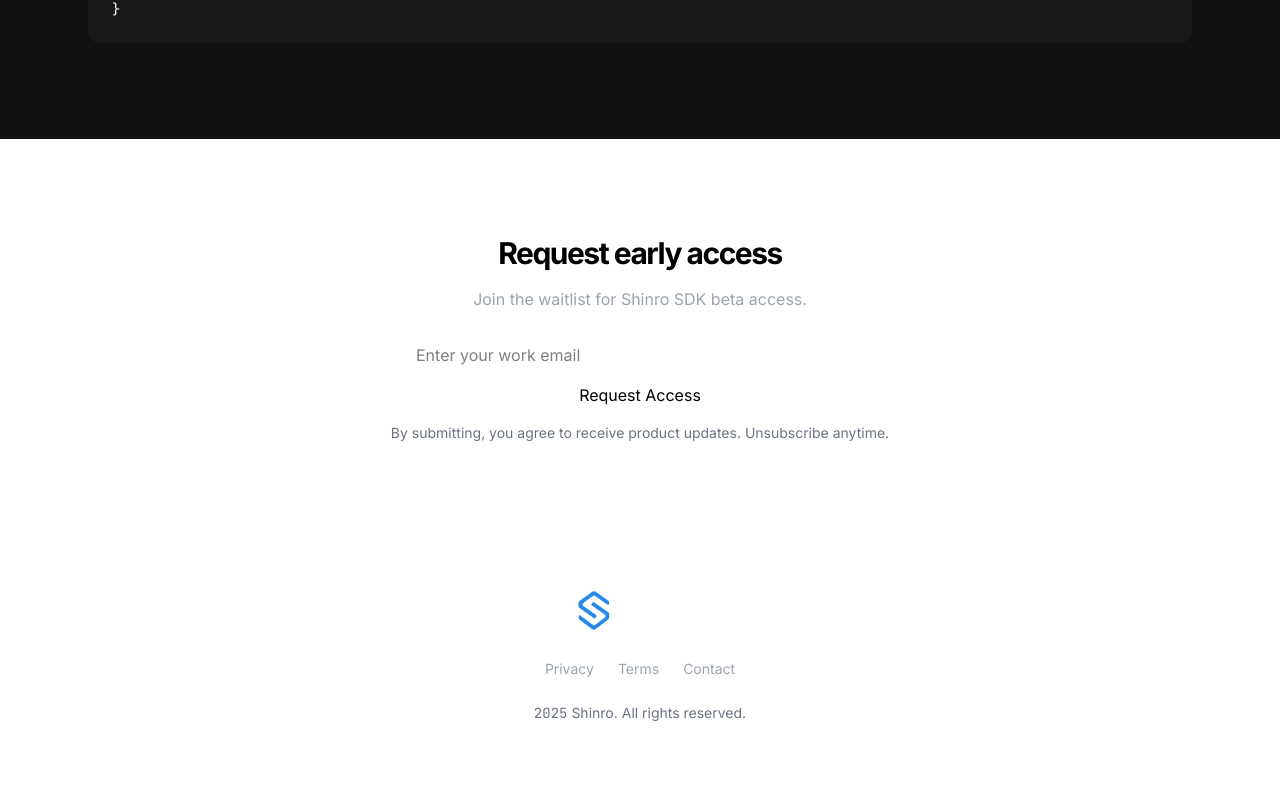
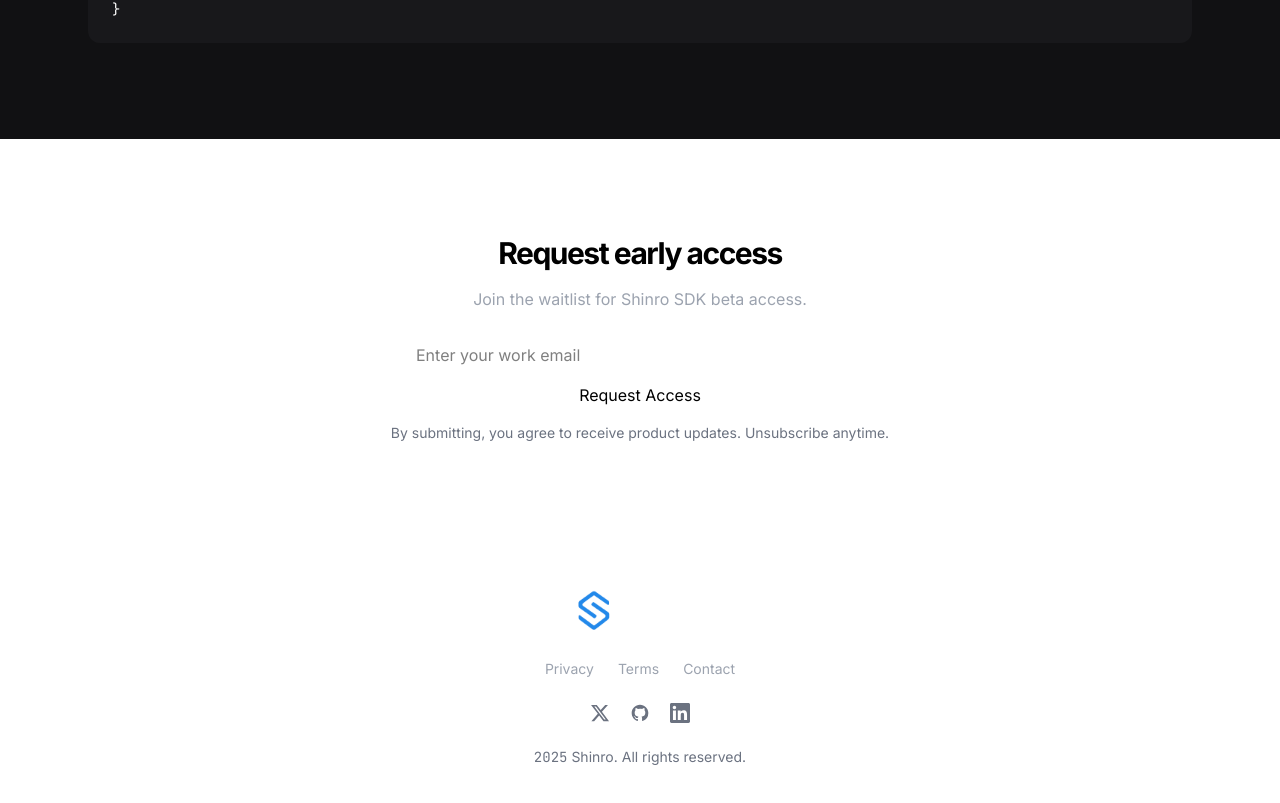
Before and after one commit to galimba/shinro.xyz, a Next.js app: page / in a window 1280 px wide. Shown: the part 6203-7006 px from the top of the page. Before the commit the page ends 6974 px from the top, so only its background shows below. Built offline with nearby package versions, Linux system fonts and the light colour scheme.

Commit message:
adds social media to footer

```diff
--- a/src/components/layout/Footer.tsx
+++ b/src/components/layout/Footer.tsx
@@ -48,6 +48,41 @@
             </Link>
           </div>
 
+          {/* Social Links */}
+          <div className="flex items-center gap-5">
+            <a
+              href="https://x.com/shinro_xyz"
+              target="_blank"
+              rel="noopener noreferrer"
+              aria-label="Follow us on X"
+              className="text-shinro-muted hover:text-shinro-accent transition-all duration-300 hover:drop-shadow-[0_0_8px_rgba(59,130,246,0.5)]"
+            >
+              <svg className="w-5 h-5" fill="currentColor" viewBox="0 0 24 24" aria-hidden="true">
+                <path d="M18.244 2.25h3.308l-7.227 8.26 8.502 11.24H16.17l-5.214-6.817L4.99 21.75H1.68l7.73-8.835L1.254 2.25H8.08l4.713 6.231zm-1.161 17.52h1.833L7.084 4.126H5.117z" />
+              </svg>
+            </a>
+            <a
+              href="https://github.com/shinro-xyz"
+              target="_blank"
+              rel="noopener noreferrer"
+              aria-label="View our GitHub"
+              className="text-shinro-muted hover:text-shinro-accent transition-all duration-300 hover:drop-shadow-[0_0_8px_rgba(59,130,246,0.5)]"
+            >
+              <svg className="w-5 h-5" fill="currentColor" viewBox="0 0 24 24" aria-hidden="true">
+                <path fillRule="evenodd" clipRule="evenodd" d="M12 2C6.477 2 2 6.484 2 12.017c0 4.425 2.865 8.18 6.839 9.504.5.092.682-.217.682-.483 0-.237-.008-.868-.013-1.703-2.782.605-3.369-1.343-3.369-1.343-.454-1.158-1.11-1.466-1.11-1.466-.908-.62.069-.608.069-.608 1.003.07 1.531 1.032 1.531 1.032.892 1.53 2.341 1.088 2.91.832.092-.647.35-1.088.636-1.338-2.22-.253-4.555-1.113-4.555-4.951 0-1.093.39-1.988 1.029-2.688-.103-.253-.446-1.272.098-2.65 0 0 .84-.27 2.75 1.026A9.564 9.564 0 0112 6.844c.85.004 1.705.115 2.504.337 1.909-1.296 2.747-1.027 2.747-1.027.546 1.379.202 2.398.1 2.651.64.7 1.028 1.595 1.028 2.688 0 3.848-2.339 4.695-4.566 4.943.359.309.678.92.678 1.855 0 1.338-.012 2.419-.012 2.747 0 .268.18.58.688.482A10.019 10.019 0 0022 12.017C22 6.484 17.522 2 12 2z" />
+              </svg>
+            </a>
+            <a
+              href="#"
+              aria-label="Connect on LinkedIn"
+              className="text-shinro-muted hover:text-shinro-accent transition-all duration-300 hover:drop-shadow-[0_0_8px_rgba(59,130,246,0.5)]"
+            >
+              <svg className="w-5 h-5" fill="currentColor" viewBox="0 0 24 24" aria-hidden="true">
+                <path d="M20.447 20.452h-3.554v-5.569c0-1.328-.027-3.037-1.852-3.037-1.853 0-2.136 1.445-2.136 2.939v5.667H9.351V9h3.414v1.561h.046c.477-.9 1.637-1.85 3.37-1.85 3.601 0 4.267 2.37 4.267 5.455v6.286zM5.337 7.433c-1.144 0-2.063-.926-2.063-2.065 0-1.138.92-2.063 2.063-2.063 1.14 0 2.064.925 2.064 2.063 0 1.139-.925 2.065-2.064 2.065zm1.782 13.019H3.555V9h3.564v11.452zM22.225 0H1.771C.792 0 0 .774 0 1.729v20.542C0 23.227.792 24 1.771 24h20.451C23.2 24 24 23.227 24 22.271V1.729C24 .774 23.2 0 22.222 0h.003z" />
+              </svg>
+            </a>
+          </div>
+
           {/* Copyright */}
           <div className="text-shinro-muted text-sm">
             <span className="font-mono">2025</span> Shinro. All rights reserved.
```
